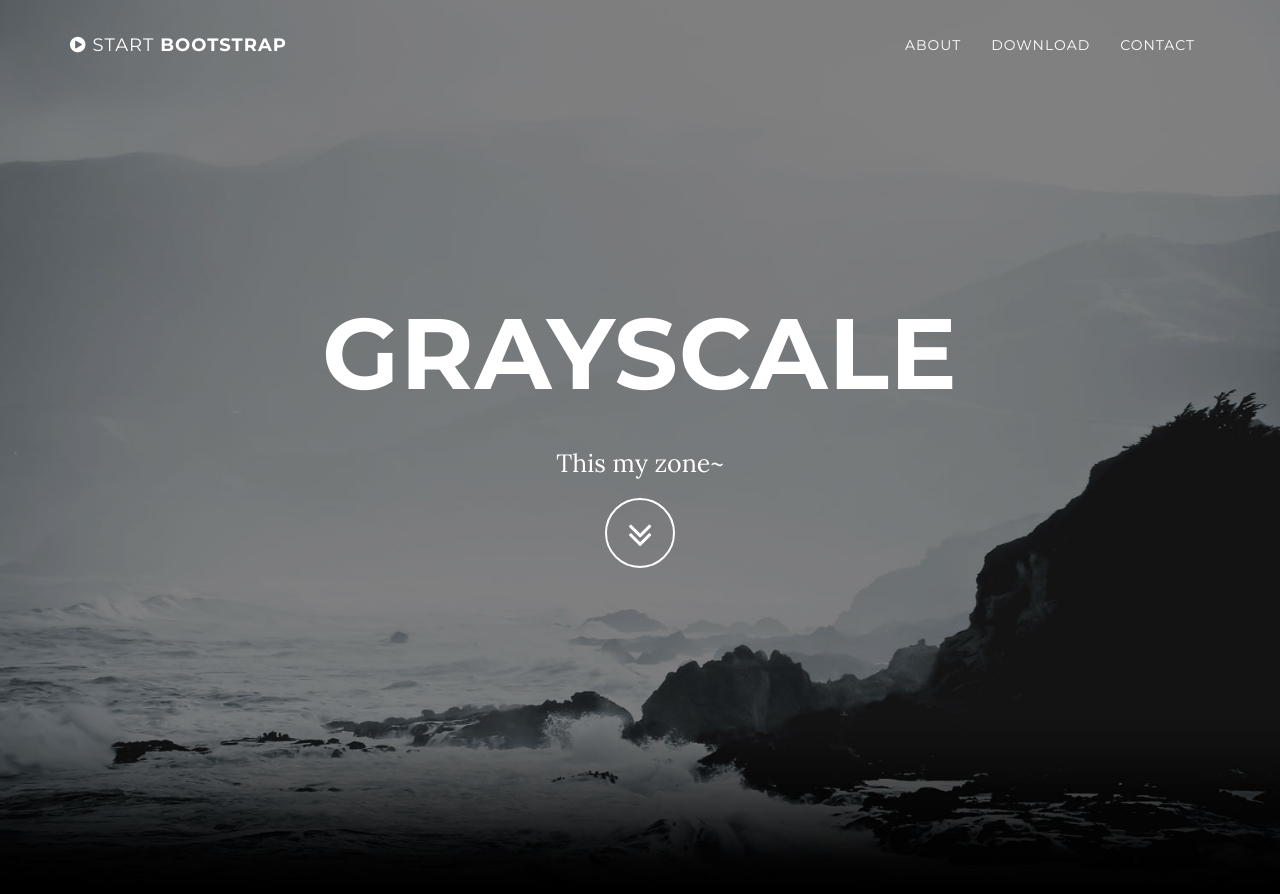
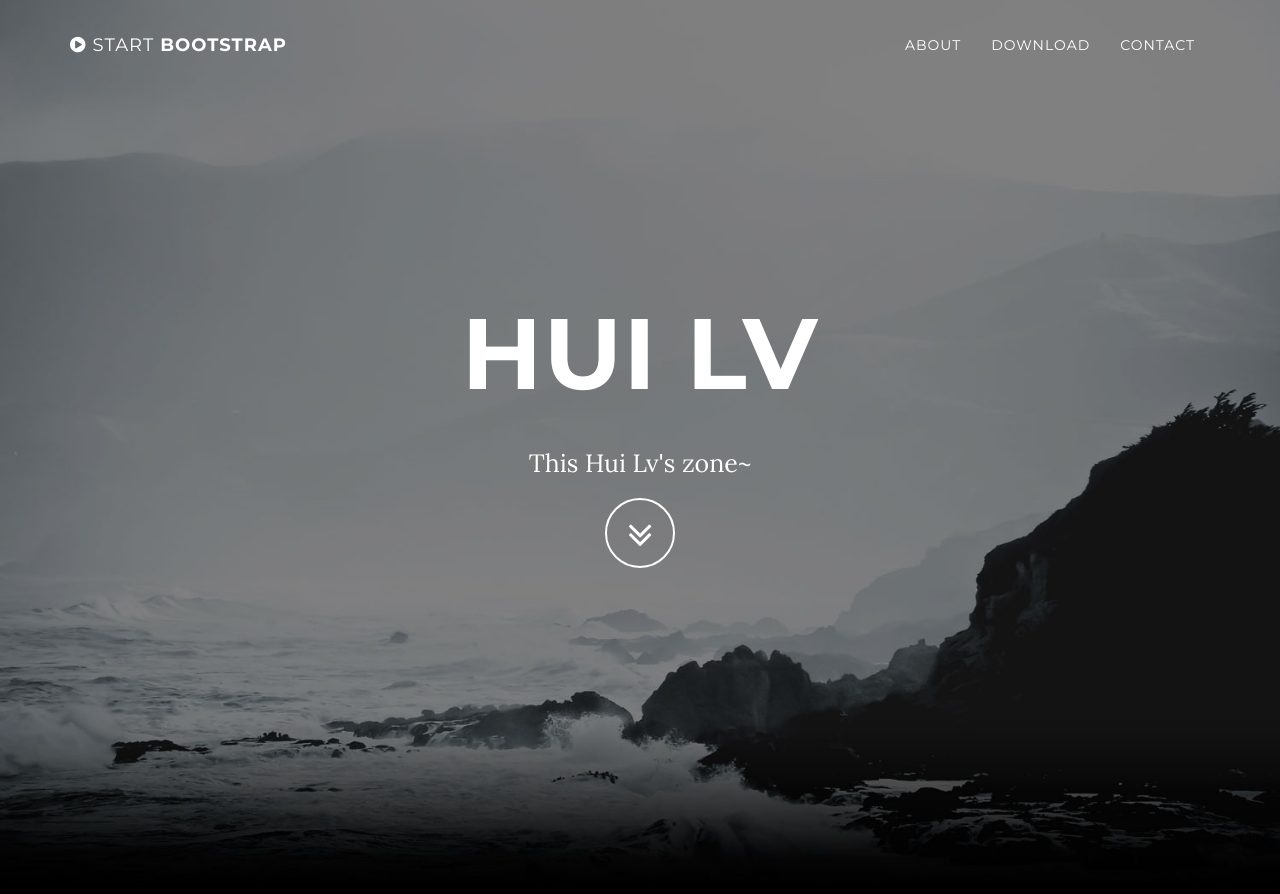
Before and after one commit to ktr-hubrt/ktr-hubrt.github.io, a Jekyll site: the page built from index.html, in a window 1280 px wide and 900 px high. Shown: the top 894 px of the window. Built offline with Jekyll 4.4.1, drawn with Linux system fonts in a browser that asks for light colours; some of the changed text lies outside the part shown.

Commit message:
Update _config.yml

```diff
--- a/_config.yml
+++ b/_config.yml
@@ -1,8 +1,8 @@
 # Site settings
-title: Grayscale
-email: hubrthui@njust.edu.cn
+title: Hui Lv
+email: huilv@njnu.edu.cn
 url: https://ktr-hubrt.github.io
-description: "This my zone~"
+description: "This Hui Lv's zone~"
 
 # Color settings (hex-codes without the leading hash-tag)
 color:
```
